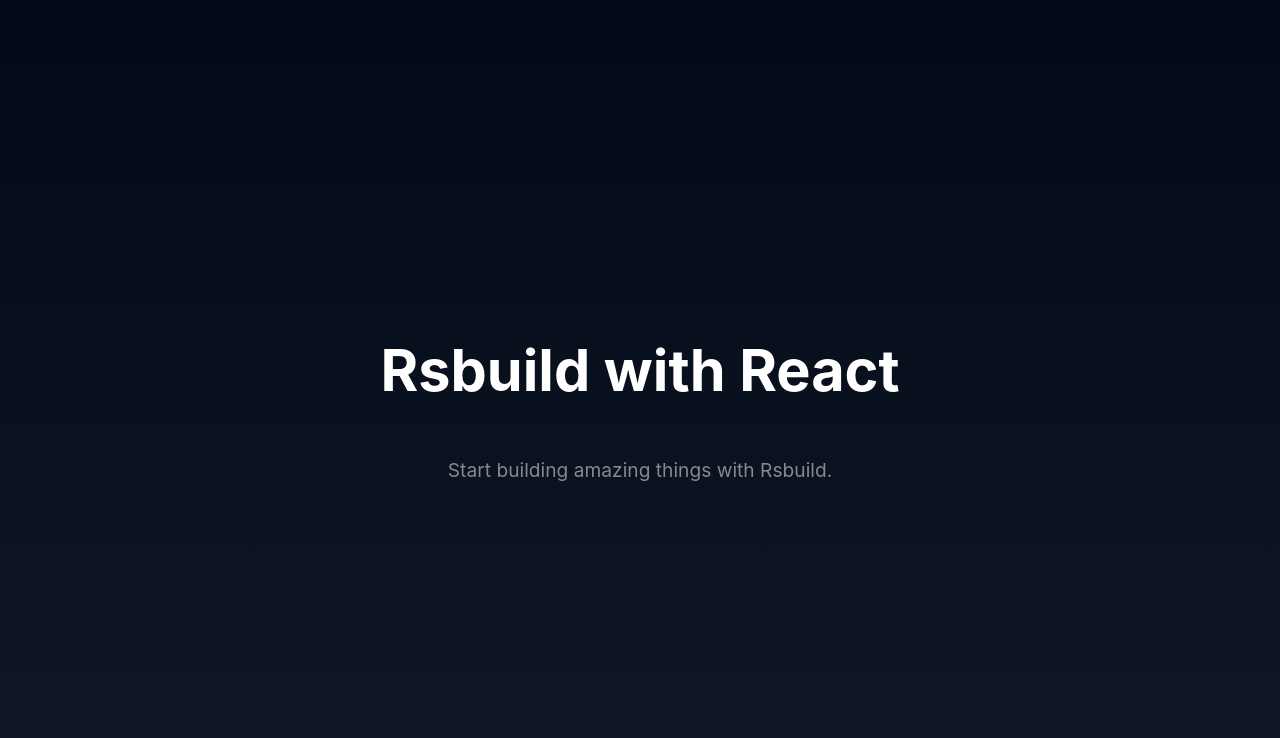
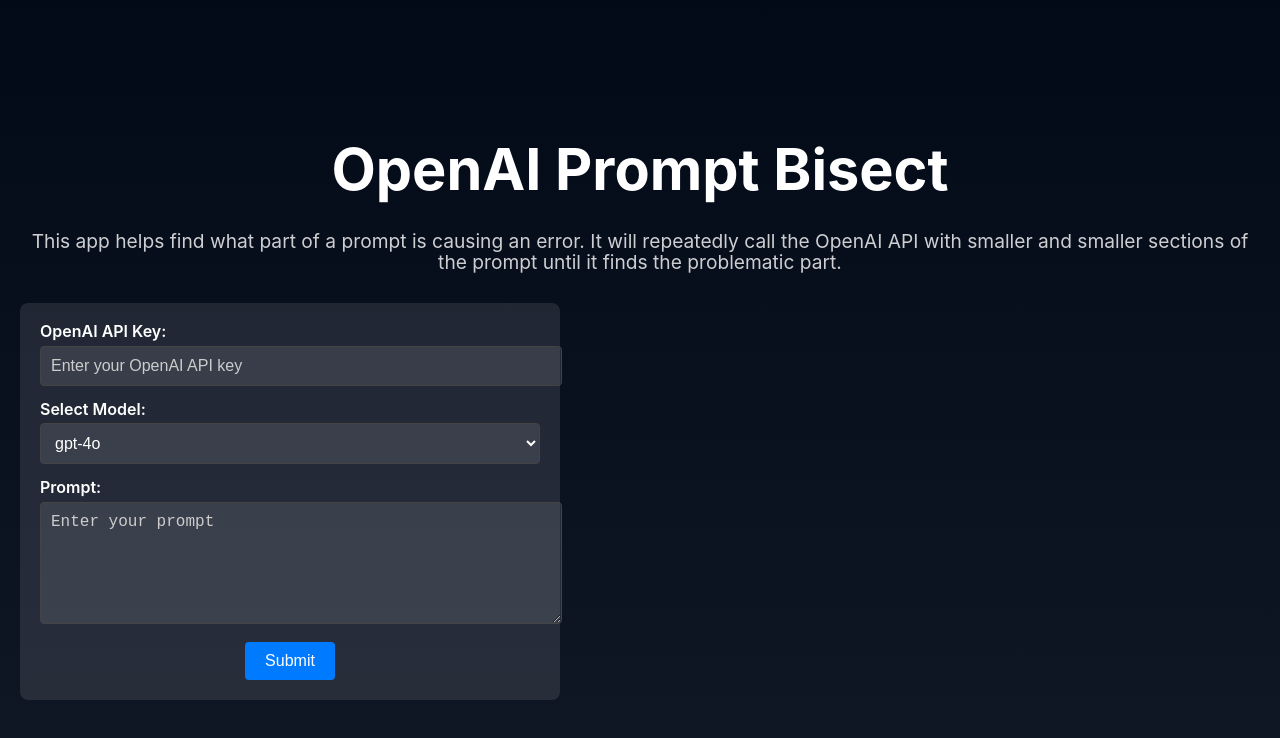
Before and after one commit to johansigfrids/prompt-bisect, a React app: page / in a window 1280 px wide. Shown: the top 738 px of the page. Built offline with nearby package versions, Linux system fonts and the light colour scheme; the HTML template or start-up script is replaced by a standard one.

Commit message:
Split out openai to separate file

```diff
--- a/src/App.css
+++ b/src/App.css
@@ -12,15 +12,118 @@
   text-align: center;
   flex-direction: column;
   justify-content: center;
+  padding: 20px;
+  box-sizing: border-box;
 }
 
 .content h1 {
   font-size: 3.6rem;
   font-weight: 700;
+  margin-bottom: 10px;
 }
 
 .content p {
   font-size: 1.2rem;
   font-weight: 400;
-  opacity: 0.5;
+  opacity: 0.8;
+  margin-bottom: 30px;
 }
+
+.form {
+  background: rgba(255, 255, 255, 0.1);
+  padding: 20px;
+  border-radius: 8px;
+  max-width: 500px;
+  width: 100%;
+}
+
+.form-group {
+  margin-bottom: 15px;
+  text-align: left;
+}
+
+.form-group label {
+  display: block;
+  margin-bottom: 5px;
+  font-weight: 600;
+}
+
+.form-group input,
+.form-group textarea {
+  width: 100%;
+  padding: 10px;
+  border: 1px solid #444;
+  border-radius: 4px;
+  background: rgba(255, 255, 255, 0.1);
+  color: #fff;
+  font-size: 1rem;
+}
+
+.form-group input::placeholder,
+.form-group textarea::placeholder {
+  color: #ccc;
+}
+
+.form-group textarea {
+  resize: vertical;
+  min-height: 100px;
+}
+
+button {
+  padding: 10px 20px;
+  background-color: #007bff;
+  border: none;
+  border-radius: 4px;
+  color: #fff;
+  font-size: 1rem;
+  cursor: pointer;
+  transition: background-color 0.3s ease;
+}
+
+button:disabled {
+  background-color: #555;
+  cursor: not-allowed;
+}
+
+button:hover:not(:disabled) {
+  background-color: #0056b3;
+}
+
+.error {
+  margin-top: 20px;
+  color: #ff4d4f;
+  background: rgba(255, 77, 79, 0.1);
+  padding: 10px;
+  border-radius: 4px;
+}
+
+.response {
+  margin-top: 20px;
+  text-align: left;
+  background: rgba(0, 123, 255, 0.1);
+  padding: 15px;
+  border-radius: 4px;
+}
+
+.response h2 {
+  margin-top: 0;
+  margin-bottom: 10px;
+  color: #007bff;
+}
+
+.response p {
+  margin: 0;
+}
+.form-group select {
+  width: 100%;
+  padding: 10px;
+  border: 1px solid #444;
+  border-radius: 4px;
+  background: rgba(255, 255, 255, 0.1);
+  color: #fff;
+  font-size: 1rem;
+}
+
+.form-group select::placeholder {
+  color: #ccc;
+}
--- a/src/App.tsx
+++ b/src/App.tsx
@@ -1,10 +1,107 @@
 import './App.css';
+import { useState } from 'react';
+import { fetchOpenAICompletion } from './api/openai';
+
+const models = [
+  { value: 'gpt-4o', label: 'gpt-4o' },
+  { value: 'gpt-4o-mini', label: 'gpt-4o-mini' },
+  { value: 'gpt-4', label: 'gpt-4' },
+  { value: 'o1-mini', label: 'o1-mini' },
+  { value: 'o1-preview', label: 'o1-preview' },
+];
 
 const App = () => {
+  const [apiKey, setApiKey] = useState<string>('');
+  const [prompt, setPrompt] = useState<string>('');
+  const [response, setResponse] = useState<string>('');
+  const [error, setError] = useState<string>('');
+  const [loading, setLoading] = useState<boolean>(false);
+  const [selectedModel, setSelectedModel] = useState<string>(models[0].value);
+
+  const handleSubmit = async (e: React.FormEvent) => {
+    e.preventDefault();
+    setError('');
+    setResponse('');
+
+    if (!apiKey) {
+      setError('Please enter your OpenAI API key.');
+      return;
+    }
+
+    if (!prompt) {
+      setError('Please enter a prompt.');
+      return;
+    }
+
+    setLoading(true);
+
+    try {
+      const completion = await fetchOpenAICompletion(apiKey, selectedModel, prompt);
+      setResponse(completion);
+    } catch (err: any) {
+      setError(err.message || 'Failed to fetch the response. Please try again later.');
+    } finally {
+      setLoading(false);
+    }
+  };
+
   return (
     <div className="content">
-      <h1>Rsbuild with React</h1>
-      <p>Start building amazing things with Rsbuild.</p>
+      <h1>OpenAI Prompt Bisect</h1>
+      <p>This app helps find what part of a prompt is causing an error. It will repeatedly call the OpenAI API with smaller and smaller sections of the prompt until it finds the problematic part.</p>
+
+      <form onSubmit={handleSubmit} className="form">
+        <div className="form-group">
+          <label htmlFor="apiKey">OpenAI API Key:</label>
+          <input
+            type="text"
+            id="apiKey"
+            value={apiKey}
+            onChange={(e) => setApiKey(e.target.value)}
+            placeholder="Enter your OpenAI API key"
+            required
+          />
+        </div>
+
+        <div className="form-group">
+          <label htmlFor="model">Select Model:</label>
+          <select
+            id="model"
+            value={selectedModel}
+            onChange={(e) => setSelectedModel(e.target.value)}
+            required
+          >
+            {models.map((model) => (
+              <option key={model.value} value={model.value}>
+                {model.label}
+              </option>
+            ))}
+          </select>
+        </div>
+
+        <div className="form-group">
+          <label htmlFor="prompt">Prompt:</label>
+          <textarea
+            id="prompt"
+            value={prompt}
+            onChange={(e) => setPrompt(e.target.value)}
+            placeholder="Enter your prompt"
+            required
+          />
+        </div>
+
+        <button type="submit" disabled={loading}>
+          {loading ? 'Submitting...' : 'Submit'}
+        </button>
+      </form>
+
+      {error && <div className="error">{error}</div>}
+      {response && (
+        <div className="response">
+          <h2>Response:</h2>
+          <p>{response}</p>
+        </div>
+      )}
     </div>
   );
 };
--- /dev/null
+++ b/src/api/openai.ts
@@ -0,0 +1,76 @@
+interface OpenAIToolCall {
+    id: string;
+    type: 'function';
+    function: {
+        name: string;
+        arguments: string;
+    };
+}
+
+interface OpenAIChoice {
+    finish_reason: 'stop' | 'length' | 'content_filter' | 'tool_calls';
+    index: number;
+    message: {
+        content: string | null;
+        refusal: string | null;
+        role: string;
+        tool_calls: OpenAIToolCall[] | null;
+    };
+}
+
+export interface OpenAIResponse {
+    id: string;
+    choices: OpenAIChoice[];
+    created: number;
+    model: string;
+    service_tier: string | null;
+    system_fingerprint: string;
+    object: 'chat.completion';
+    usage: {
+        completion_tokens: number;
+        prompt_tokens: number;
+        total_tokens: number;
+        completion_tokens_details: {
+            audio_tokens: number;
+            reasoning_tokens: number;
+        };
+        prompt_tokens_details: {
+            audio_tokens: number;
+            cached_tokens: number;
+        }
+    };
+}
+
+export const fetchOpenAICompletion = async (
+    apiKey: string,
+    model: string,
+    prompt: string,
+    maxTokens: number = 150,
+    temperature: number = 0.7
+): Promise<OpenAIResponse> => {
+    const response = await fetch('https://api.openai.com/v1/chat/completions', {
+        method: 'POST',
+        headers: {
+            'Content-Type': 'application/json',
+            'Authorization': `Bearer ${apiKey}`,
+        },
+        body: JSON.stringify({
+            model: model,
+            messages: [{ "role": "user", "content": prompt }],
+            max_tokens: maxTokens,
+            temperature: temperature,
+        }),
+    });
+
+    if (!response.ok) {
+        const errorData = await response.json();
+        if (errorData.error && errorData.error.code === 'content_filter') {
+            throw new Error("Your prompt violated OpenAI's content policy.");
+        } else {
+            throw new Error(errorData.error.message || 'An error occurred while fetching the response.');
+        }
+    }
+
+    const data: OpenAIResponse = await response.json();
+    return data;
+};
```
Also changed, not shown: 1 other file (tests, documents, lock files or other folders).
